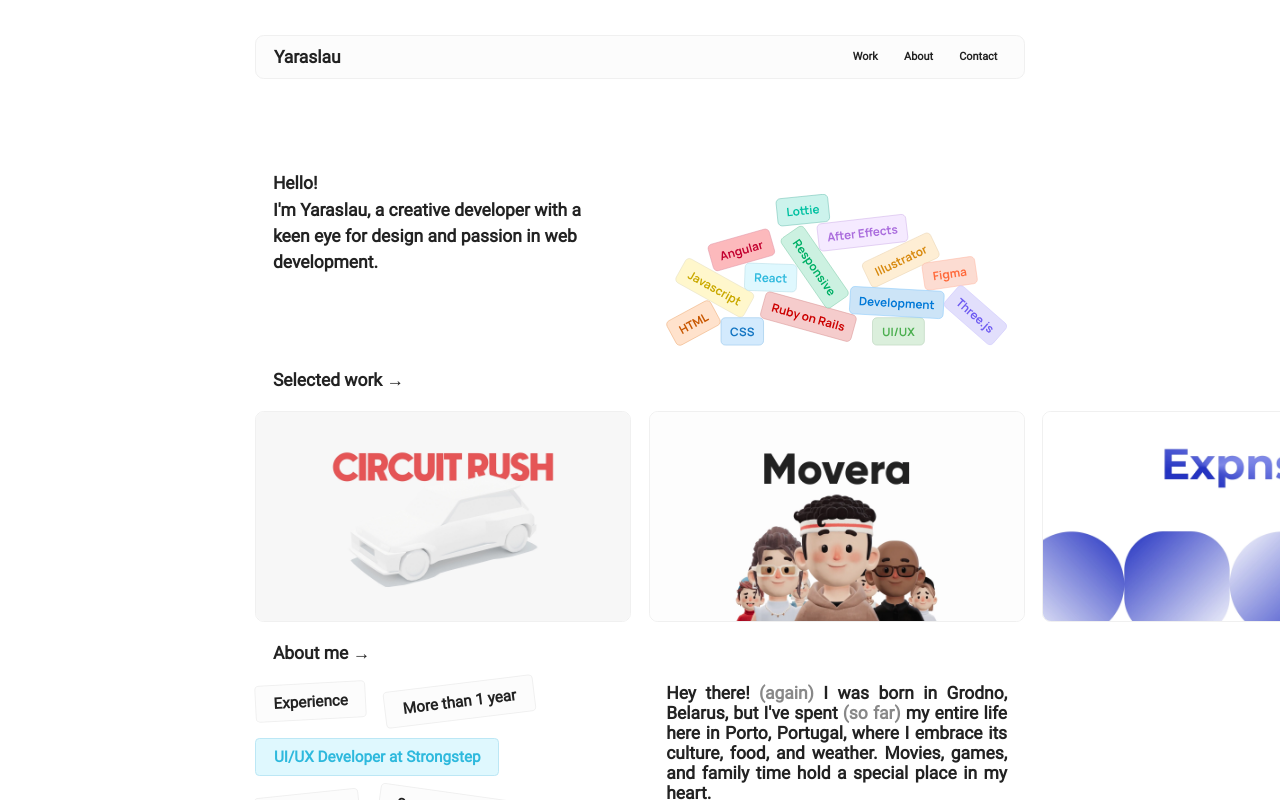
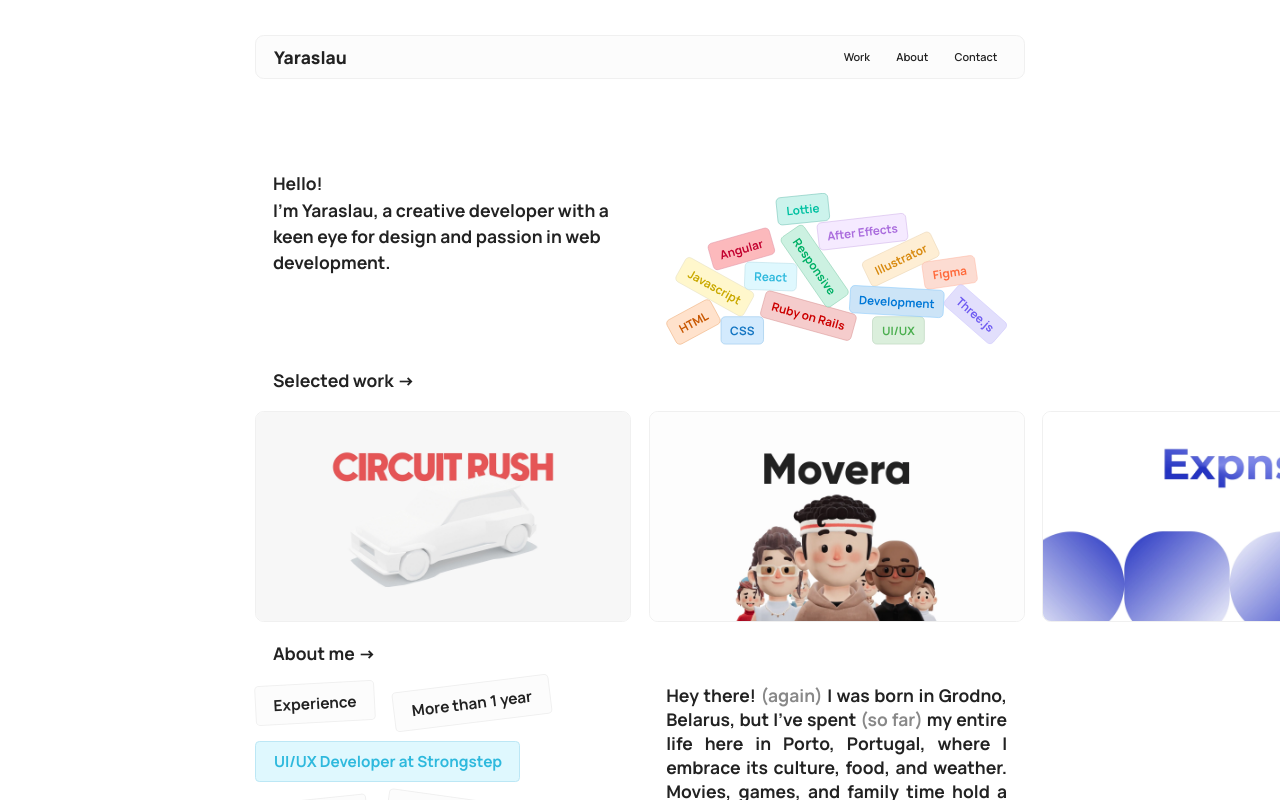
Before and after one commit to iaruso/portfolio, a React (Vite) app: page / in a window 1280 px wide. Shown: the top 800 px of the page. Built offline with nearby package versions, Linux system fonts and the light colour scheme.

Commit message:
Minor fix

```diff
--- a/src/App.css
+++ b/src/App.css
@@ -1,12 +1,12 @@
 @font-face {
   font-family: 'VelaSans-GX';
-  src: local('Roboto'), url('../public/VelaSans-GX.woff2') format('woff2');
+  src: url('../public/VelaSans-GX.woff2') format('woff2');
 	font-display: swap;
 }
 
 @font-face {
 	font-family: 'BabyDoll';
-	src: local('Roboto'), url('../public/BabyDoll.ttf');
+	src: url('../public/BabyDoll.ttf');
 	font-display: swap;
 }
 
```
